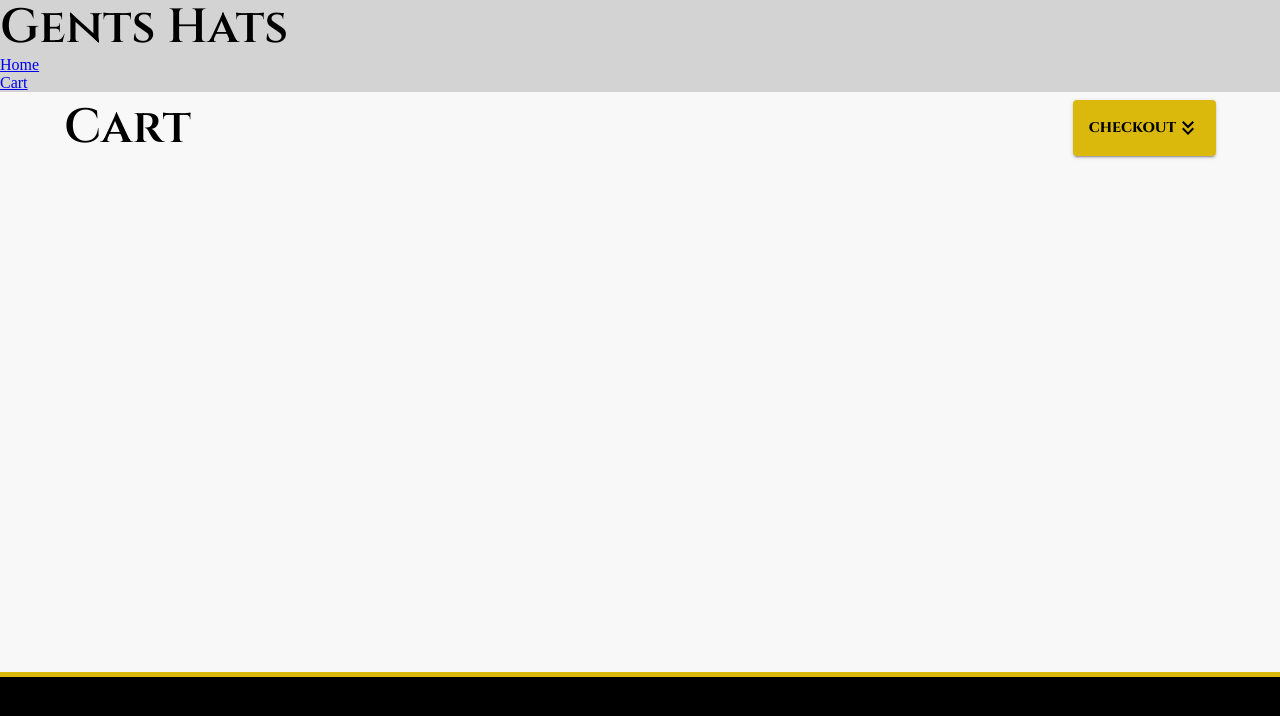
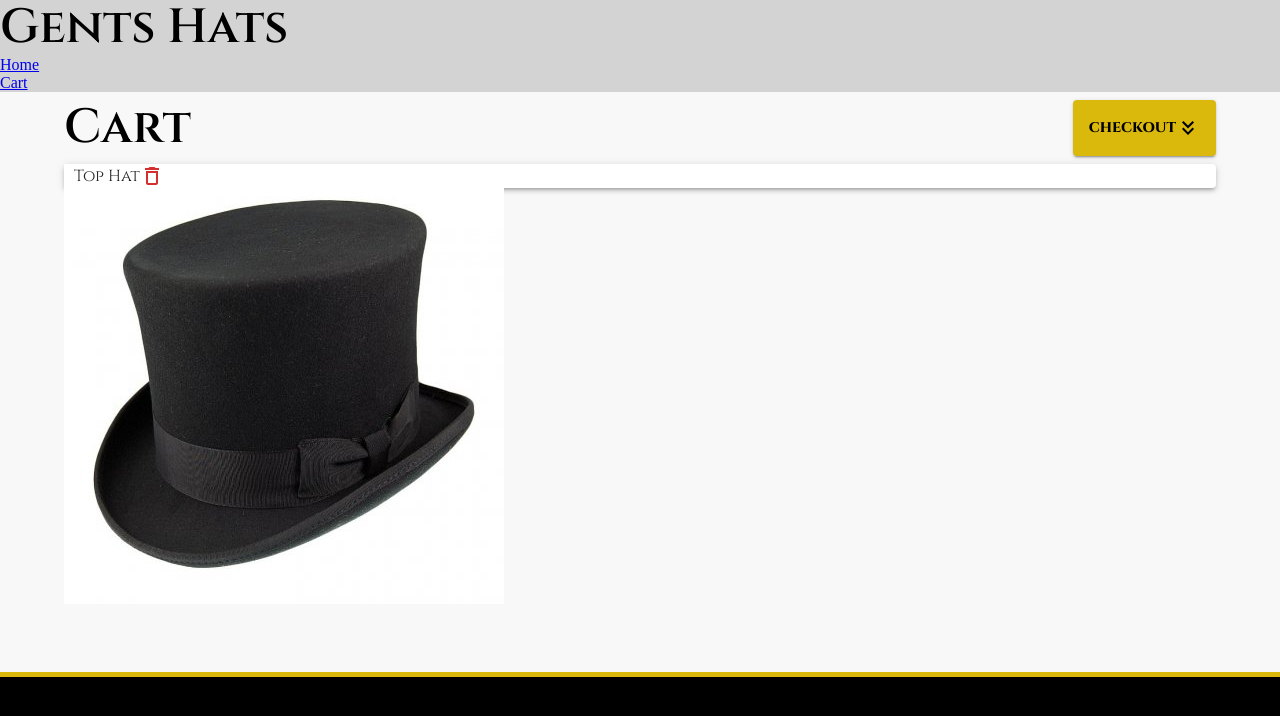
Before and after one commit to Sillen00/React-Webshop-Gents-Hat, a React (Vite) app: page /cart in a window 1280 px wide. Shown: the top 716 px of the page. Built offline with nearby package versions, Linux system fonts and the light colour scheme.

Commit message:
building checkout cards

```diff
--- a/src/pages/Cart.tsx
+++ b/src/pages/Cart.tsx
@@ -1,14 +1,33 @@
+import DeleteOutlineIcon from '@mui/icons-material/DeleteOutline'
 import KeyboardDoubleArrowDownIcon from '@mui/icons-material/KeyboardDoubleArrowDown'
-import { Box, Button, Container, Typography } from '@mui/material'
+import { Box, Button, Container, Paper, Stack, Typography } from '@mui/material'
+import { products } from '../../data'
 
 function Cart() {
   return (
     <Container>
-      <Box sx={{ display: 'flex', justifyContent: 'space-between', py:1,  }}>
+      <Box sx={{ display: 'flex', justifyContent: 'space-between', py: 1 }}>
         <Typography variant='h3'>Cart</Typography>
         <Button variant='contained' sx={{ fontWeight: '800', color: 'common.black' }}>
           Checkout <KeyboardDoubleArrowDownIcon />
         </Button>
+      </Box>
+
+      {/* box med tillagda produkt kort. Statisk kodat sålänge. */}
+      <Box>
+        <Paper elevation={3}>
+          <Stack spacing={{ xs: 1, sm: 2, md: 4 }}>
+            <Box sx={{display:"flex"}}>
+              <Box sx={{width:"10px", height:"10px"}}>
+                <img src={products[0].image} alt={products[0].description} />
+              </Box>
+              <Box sx={{ display: 'flex' }}>
+                <Typography>{products[0].title}</Typography>
+                <DeleteOutlineIcon color='error' />
+              </Box>
+            </Box>
+          </Stack>
+        </Paper>
       </Box>
     </Container>
   )
```
